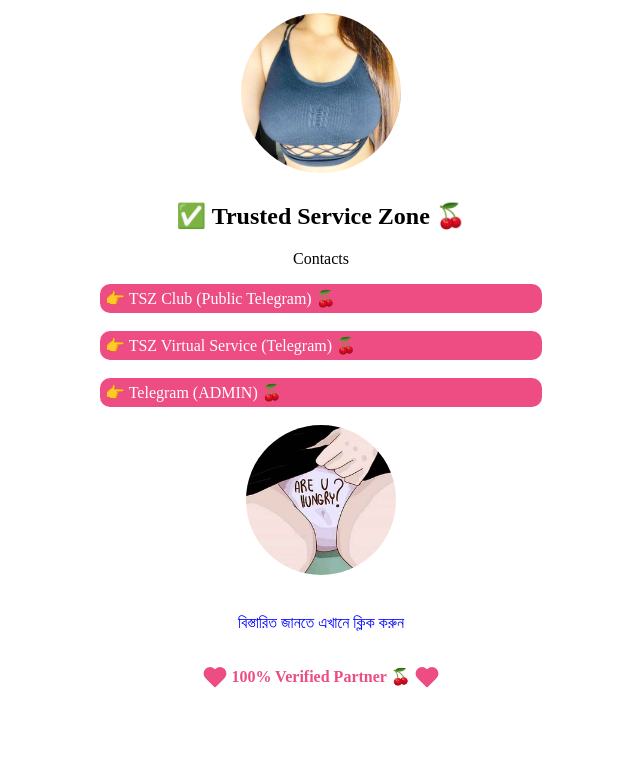
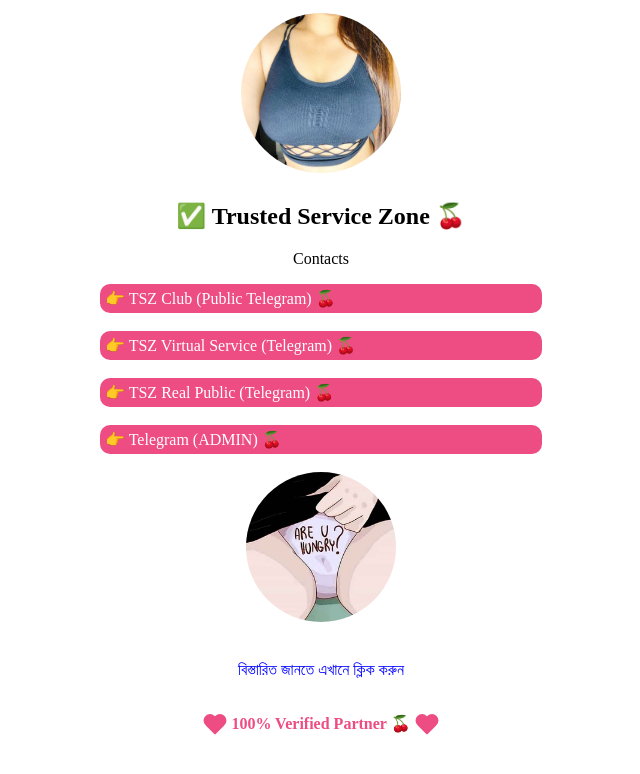
Before and after one commit to waytojellyfish/waytojellyfish.github.io, a plain HTML site: page index.html in a window 1280 px wide. Shown: the whole page, without its empty margins (319-959 px from the left). Drawn offline with nearby package versions, Linux system fonts and the light colour scheme.

Commit message:
Update index.html

```diff
--- a/index.html
+++ b/index.html
@@ -166,6 +166,8 @@
         Virtual Service (Telegram) 🍒</a><br>
 
 
+      <a href="https://t.me/+iEWMeLN2EUpjMTA0" class="w3-button w3-round-xlarge w3-theme-l1 w3-border link" target="_blank">👉 TSZ Real Public (Telegram) 🍒</a><br>
+
 
       <a href="https://t.me/dmangela34" class="w3-button w3-round-xlarge w3-theme-l1 w3-border link" target="_blank">👉
         Telegram (ADMIN) 🍒</a><br>
```
